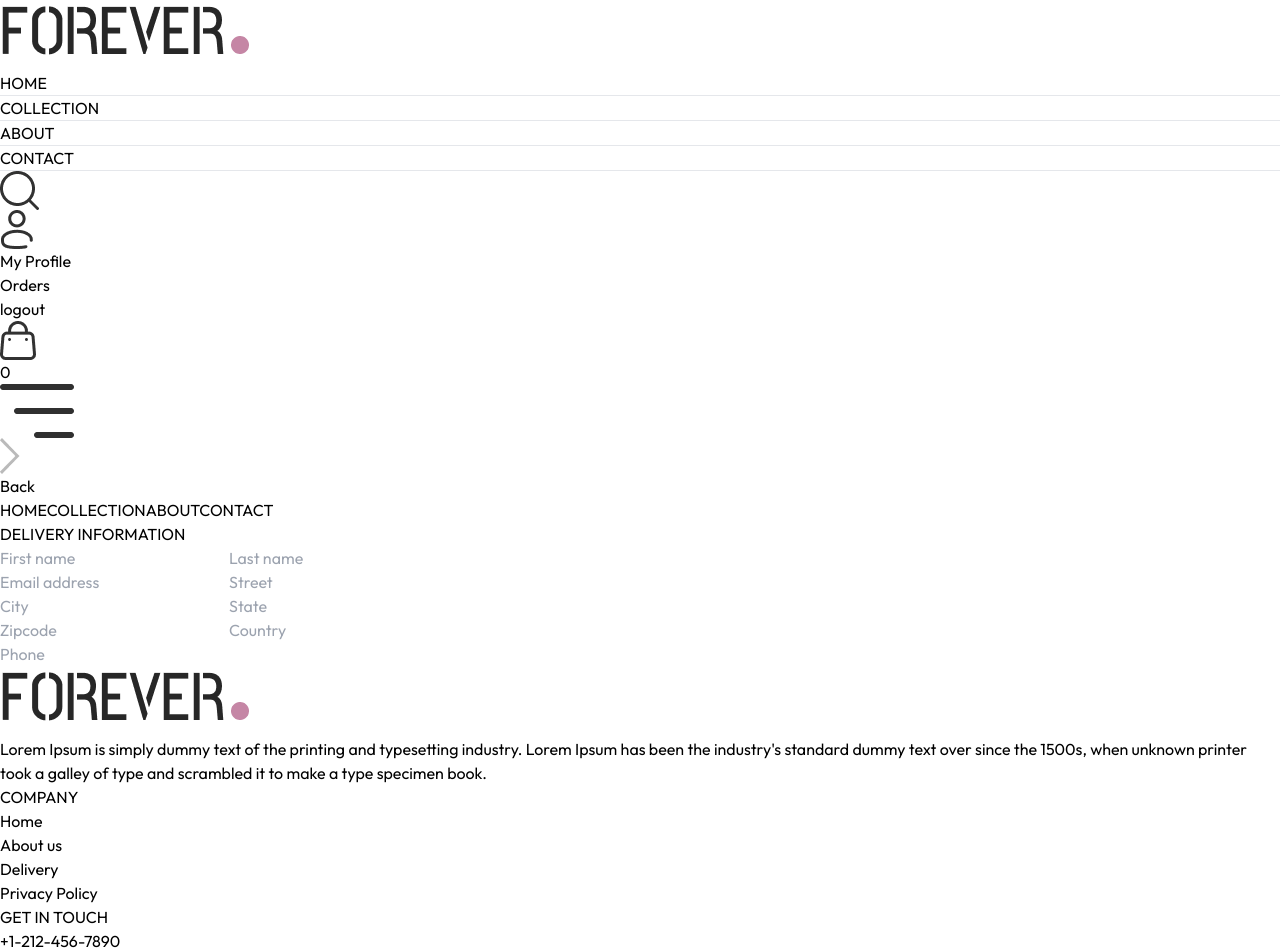
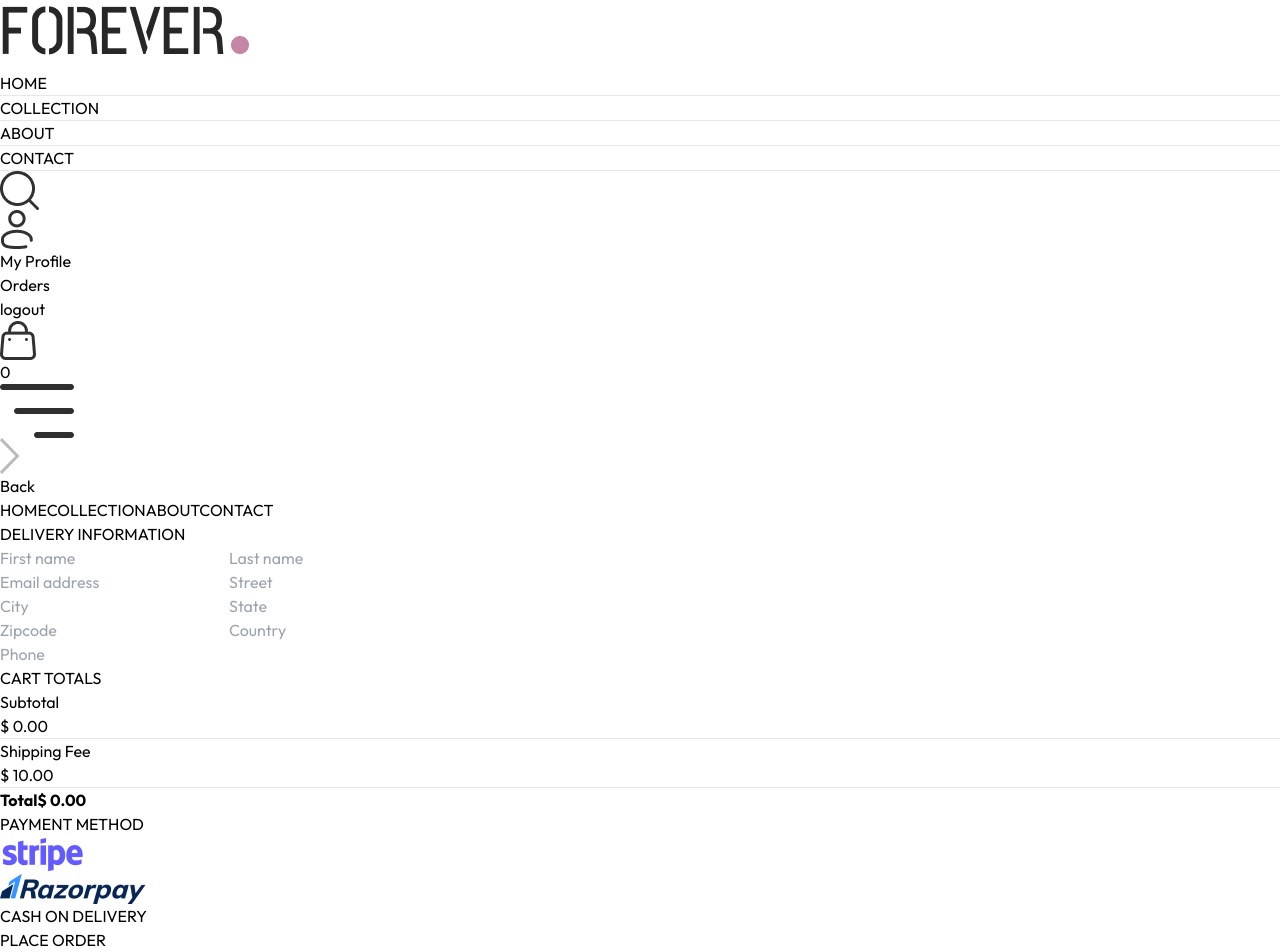
Before and after one commit to Sakunthala26/ecommerce-app, a React (Vite) app in the folder frontend/: page /place-order in a window 1280 px wide. Shown: the top 952 px of the page. Built offline with nearby package versions, Linux system fonts and the light colour scheme.

Commit message:
Orders update

```diff
--- a/frontend/src/pages/Orders.jsx
+++ b/frontend/src/pages/Orders.jsx
@@ -1,9 +1,45 @@
-import React from 'react'
+import React, { useContext } from 'react'
+import Product from './Product';
+import { ShopContext } from '../context/ShopContext';
+import Title from '../components/Title';
 
 const Orders = () => {
+
+ const {products, currency} = useContext(ShopContext);
+
   return (
-    <div>
+    <div className='border-t pt-16'>
 
+      <div className='text-2xl'>
+        <Title text1={'MY'} text2={'ORDERS'}/>
+      </div>
+      <div>
+        {
+          products.slice(1,4).map((item,index) => (
+           <div key={index} className='py-4 border-t border-b text-gray-700 flex flex-col md:flex-row md:items-center justify-between gap-4'>
+            <div className='flex items-start gap-6 text-sm'>
+             <img className='w-16 sm:w-20' src={item.image[0]} alt="" />
+             <div>
+              <p className='sm:text-base font-medium'>{item.name}</p>
+              <div className='flex items-center gap-3 mt-2 text-base text-gray-700'>
+                <p className='text-lg'>{currency} {item.price}</p>
+                <p>Quantity: 1</p>
+                <p>Size: M</p>
+              </div>
+              <p className='mt-2'>Date: <span className='text-gray-400'>25, jul, 2024</span> </p>
+             </div>
+            </div>
+            <div className='md:w-1/2 flex justify-between'>
+               <div className='flex items-center gap-2'>
+                <p className='min-w-2 h-2 rounded-full bg-green-500'></p>
+                <p className='text-sm md:text-base'>Ready to ship</p>
+               </div>
+               <button className='border px-4 py-2 text-sm front-medium rounded-sm'>Track Order</button>
+            </div>
+           </div>
+          ))
+        }
+      </div>
     </div>
   )
 }
--- a/frontend/src/pages/PlaceOrder.jsx
+++ b/frontend/src/pages/PlaceOrder.jsx
@@ -1,7 +1,14 @@
-import React from 'react'
+import React, { useContext, useState } from 'react'
 import Title from '../components/Title'
+import CartTotal from '../components/CartTotal'
+import { assets } from '../assets/frontend_assets/assets'
+import { ShopContext } from '../context/ShopContext'
 
 const PlaceOrder = () => {
+
+  const [Method,setMethod] = useState('cod');
+
+  const {navigate} = useContext(ShopContext);
   return (
     <div className='flex flex-col sm:flex-row justify-between gap-4 pt-5 sm:pt-14 min-h-[80vh] border-t'>
       {/* ------------- Left Side ------------ */}
@@ -30,6 +37,35 @@
           </div>
           <input className='border border-gray-300 rounded py-1.5 px-2.5 w-full' type="number" placeholder='Phone' />
       </div>
+      {/* ----------- Right Side ------------ */}
+      <div className='mt-8'>
+        <div className='mt-8 min-w-80'>
+          <CartTotal/>
+        </div>
+        <div className='mt-12'>
+          <Title text1={'PAYMENT'} text2={'METHOD'}/>
+          {/* ------------ Payment Method Selection --------------- */}
+              <div className='flex gap-3 flex-col lg:flex-row'>
+                <div onClick={()=>setMethod('stripe')} className='flex items-center gap-3 border p-2 px-3 cursor-pointer'>
+                  <p className={`min-w-3.5 h-3.5 border rounded-full ${Method === 'stripe' ? 'bg-green-400' : ''}`}></p>
+                  <img className='h-5 mx-4' src={assets.stripe_logo} alt="" />
+                </div>
+                <div onClick={()=>setMethod('razorpay')} className='flex items-center gap-3 border p-2 px-3 cursor-pointer'>
+                  <p className={`min-w-3.5 h-3.5 border rounded-full ${Method === 'razorpay' ? 'bg-green-400' : ''} `}></p>
+                  <img className='h-5 mx-4' src={assets.razorpay_logo} alt="" />
+                </div>
+                <div onClick={()=>setMethod('cod')} className='flex items-center gap-3 border p-2 px-3 cursor-pointer'>
+                  <p className={`min-w-3.5 h-3.5 border rounded-full ${Method === 'cod' ? 'bg-green-400' : ''} `}></p>
+                 <p className='text-gray-500 text-sm font-medium mx-4'>CASH ON DELIVERY</p>
+                </div>
+              </div>
+              <div className='w-full text-end mt-8 '>
+                <button onClick={()=>navigate('/orders')} className='bg-black text-white px-16 py-3 text-sm '>PLACE ORDER</button>
+
+              </div>
+        </div>
+
+      </div>
 
     </div>
   )
```
